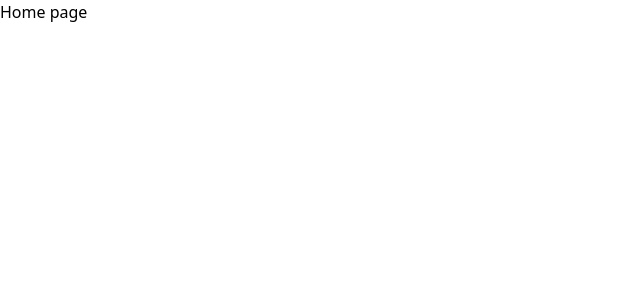
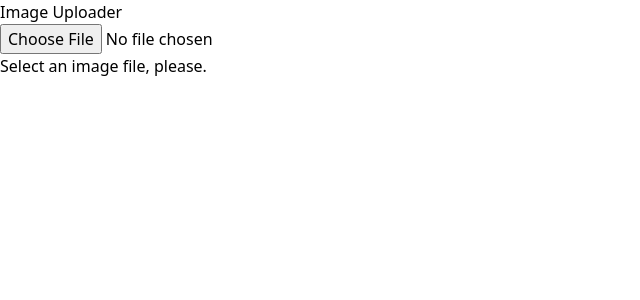
Before and after one commit to Noumbissi16/ReactJS-Playground, a React (Create React App) app: page / in a window 1280 px wide. Shown: the top 300 px of the page, without its empty margins (0-640 px from the left). Built offline with nearby package versions, Linux system fonts and the light colour scheme; the HTML template or start-up script is replaced by a standard one.

Commit message:
learned how to implement file reading using the FileReader Object :)

```diff
--- /dev/null
+++ b/src/components/ImageUploader.jsx
@@ -0,0 +1,26 @@
+import React, { useState } from "react";
+
+const ImageUploader = () => {
+  const [imageSrc, setImageSrc] = useState(null);
+
+  const handleFileChange = (event) => {
+    const file = event.target.files[0];
+    if (file) {
+      const reader = new FileReader();
+      reader.onload = (e) => {
+        setImageSrc(e.target.result);
+      };
+      reader.readAsDataURL(file);
+    }
+  };
+
+  return (
+    <div>
+      <input type="file" onChange={handleFileChange} />
+      <div>Select an image file, please.</div>
+      {imageSrc && <img src={imageSrc} alt="Selected" />}
+    </div>
+  );
+};
+
+export default ImageUploader;
--- a/src/pages/Home.jsx
+++ b/src/pages/Home.jsx
@@ -1,9 +1,11 @@
 import React from "react";
+import ImageUploader from "../components/ImageUploader";
 
 const Home = () => {
   return (
     <div>
-      <h1>Home page</h1>
+      <h1>Image Uploader</h1>
+      <ImageUploader />
     </div>
   );
 };
```
